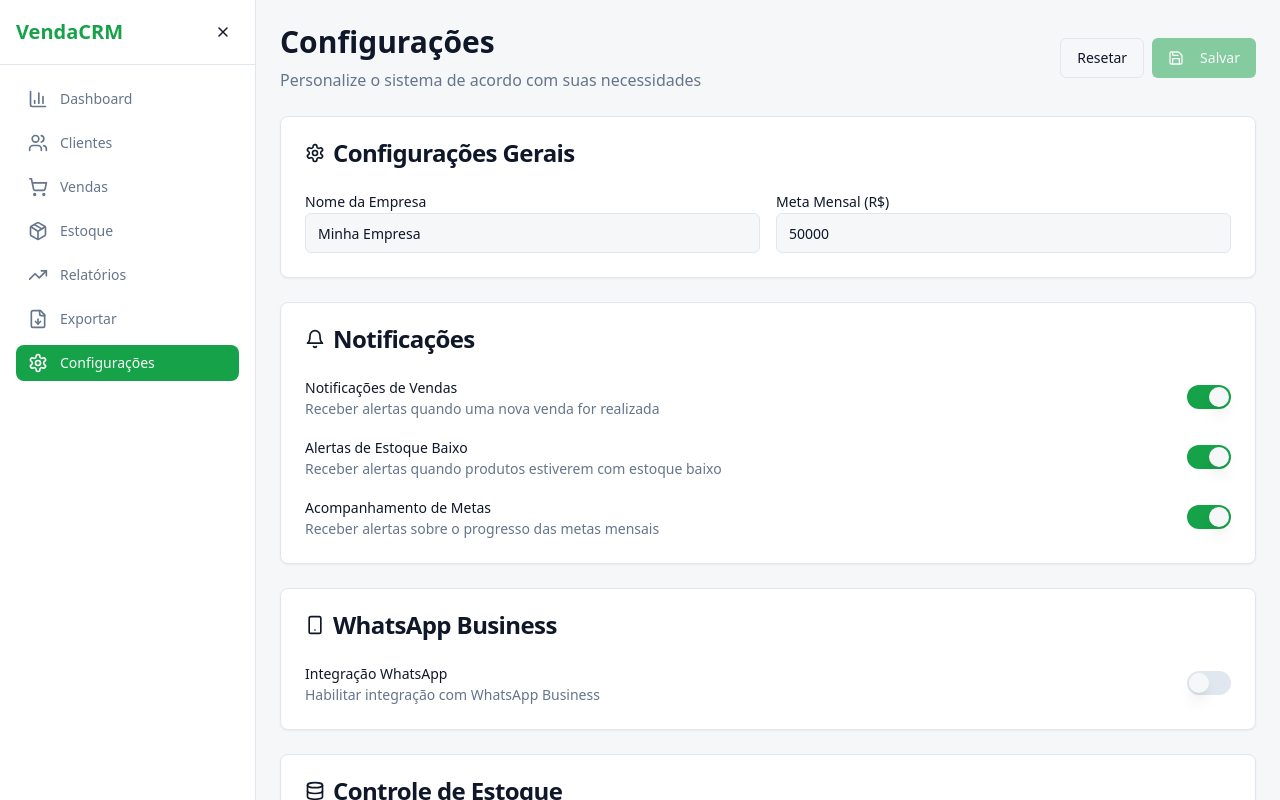
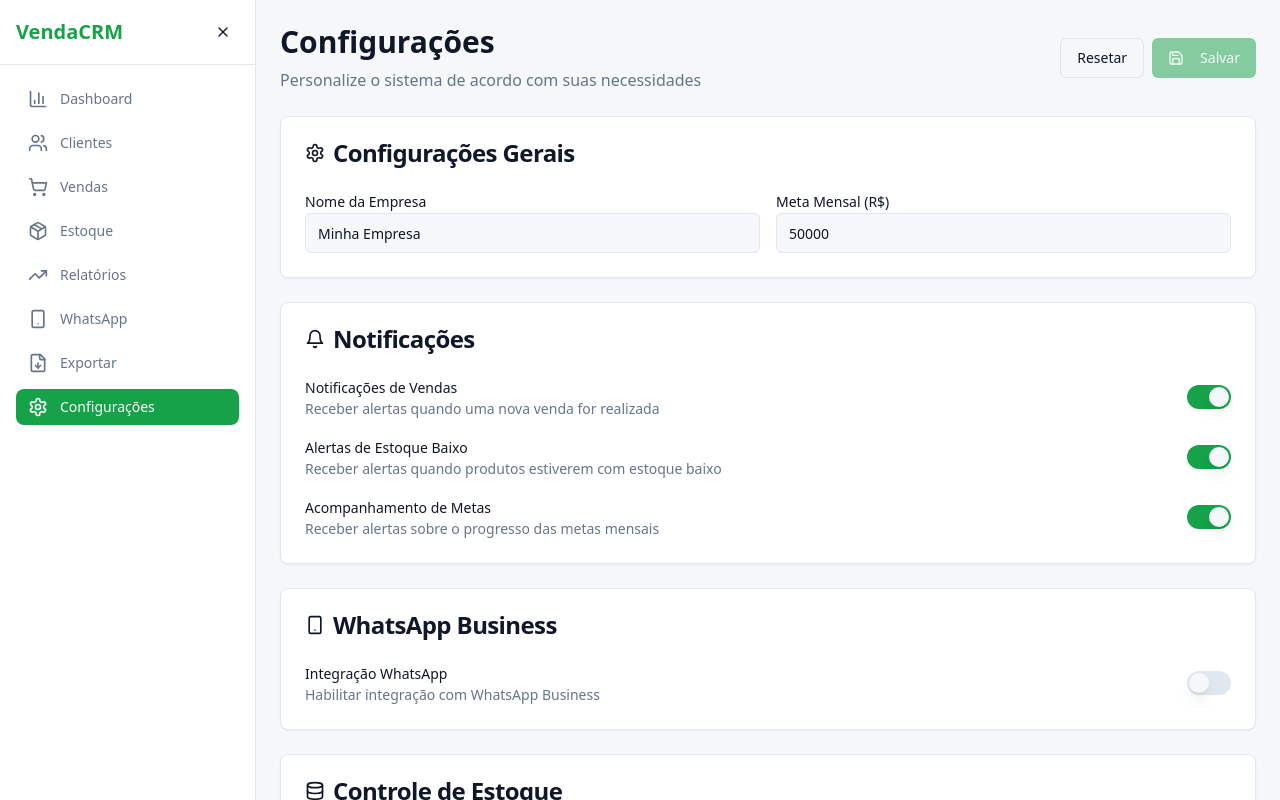
Before and after one commit to aikzin/evolve-vendas-system, a React (Vite) app: page /configuracoes in a window 1280 px wide. Shown: the top 800 px of the page. Built offline with nearby package versions, Linux system fonts and the light colour scheme.

Commit message:
Changes
Co-authored-by: aikzin <195818757+aikzin@users.noreply.github.com>

```diff
--- a/src/components/layout/Sidebar.tsx
+++ b/src/components/layout/Sidebar.tsx
@@ -21,6 +21,7 @@ const menuItems = [
   { icon: ShoppingCart, label: 'Vendas', path: '/vendas' },
   { icon: Package, label: 'Estoque', path: '/estoque' },
   { icon: TrendingUp, label: 'Relatórios', path: '/relatorios' },
+  { icon: Smartphone, label: 'WhatsApp', path: '/whatsapp' },
   { icon: FileDown, label: 'Exportar', path: '/exportar' },
   { icon: Settings, label: 'Configurações', path: '/configuracoes' },
 ];
```
